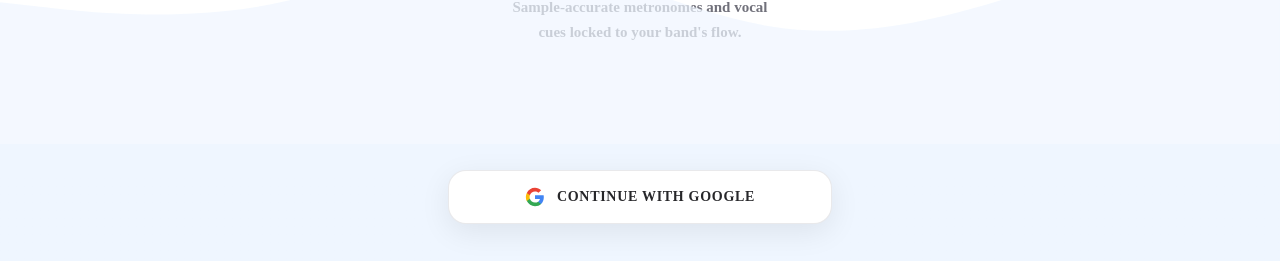
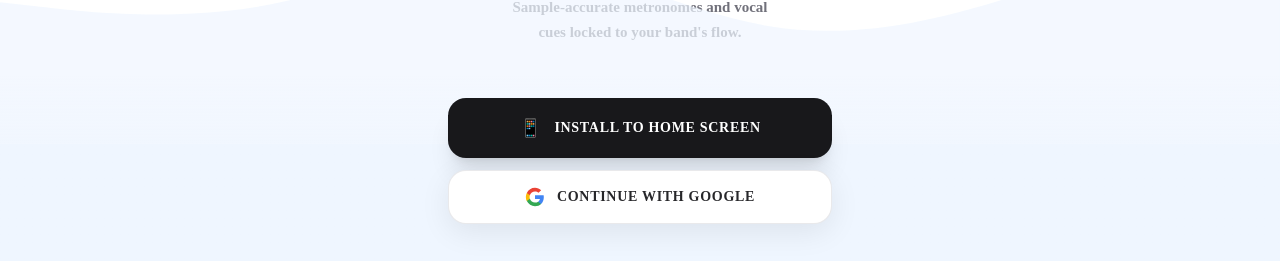
Before and after one commit to gabriel-asuncion/onstage-web, a Next.js app: page / in a window 1280 px wide. Shown: the part 536-797 px from the top of the page. Built offline with nearby package versions, Linux system fonts and the light colour scheme; no server answers.

Commit message:
Update page.tsx

```diff
--- a/app/page.tsx
+++ b/app/page.tsx
@@ -343,15 +343,13 @@ export default function Home() {
       <div className="absolute bottom-0 left-0 w-full z-50 p-6 pb-10 pointer-events-auto flex flex-col items-center justify-center bg-gradient-to-t from-[#EFF6FF] via-[#EFF6FF]/80 to-transparent">
 
         {/* ✅ SURGICAL ADDITION: Native PWA Install Button */}
-        {isInstallable && (
-          <button
+
+        <button
             onClick={handleInstallClick}
             className="w-full max-w-sm mb-3 bg-zinc-900 hover:bg-zinc-800 text-white font-black text-sm uppercase tracking-wider py-4 px-4 rounded-2xl shadow-xl transition-all active:scale-95 flex items-center justify-center gap-3 cursor-pointer"
           >
             <span className="text-lg">📱</span> Install to Home Screen
           </button>
-        )}
-
         <button
           onClick={handleGoogleLogin}
           className="w-full max-w-sm bg-white hover:bg-zinc-50 text-zinc-800 font-black text-sm uppercase tracking-wider py-4 px-4 rounded-2xl border border-zinc-200/80 shadow-[0_8px_30px_rgb(0,0,0,0.08)] transition-all active:scale-95 flex items-center justify-center gap-3 cursor-pointer"
```
